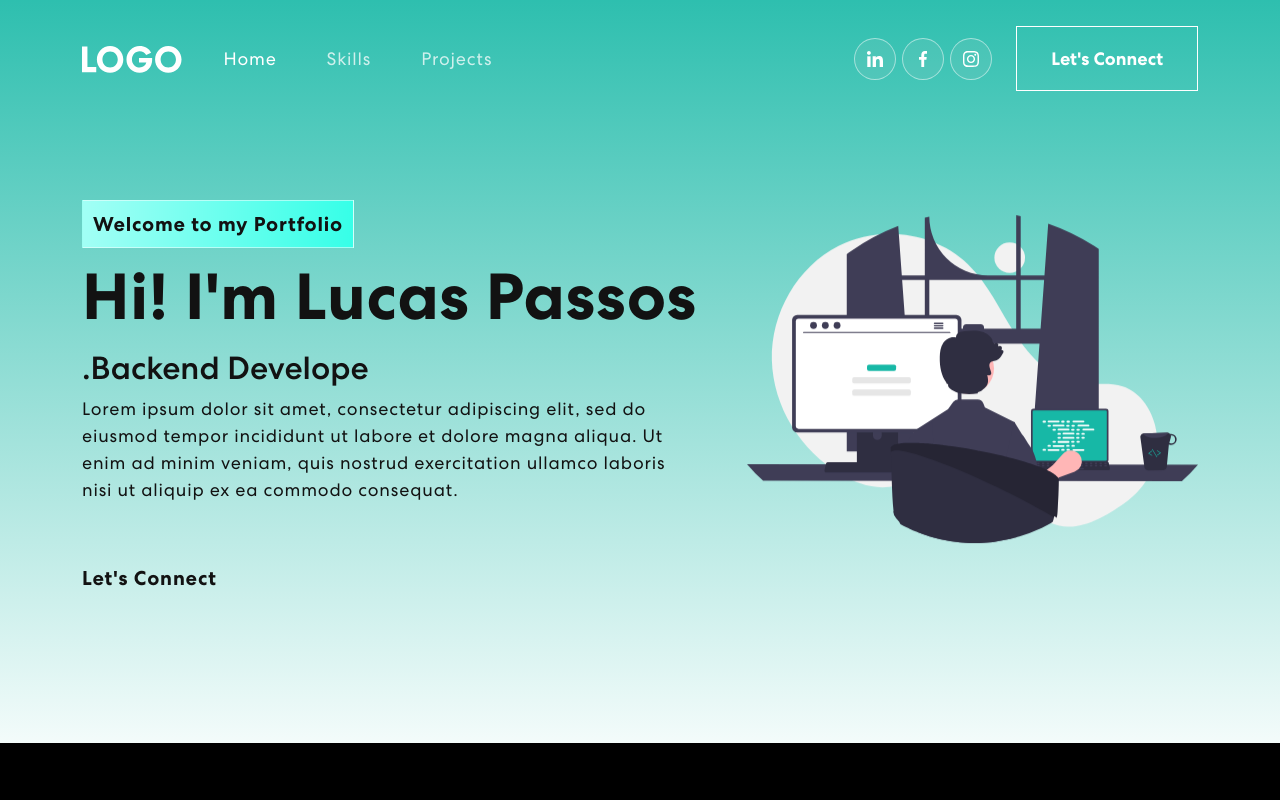
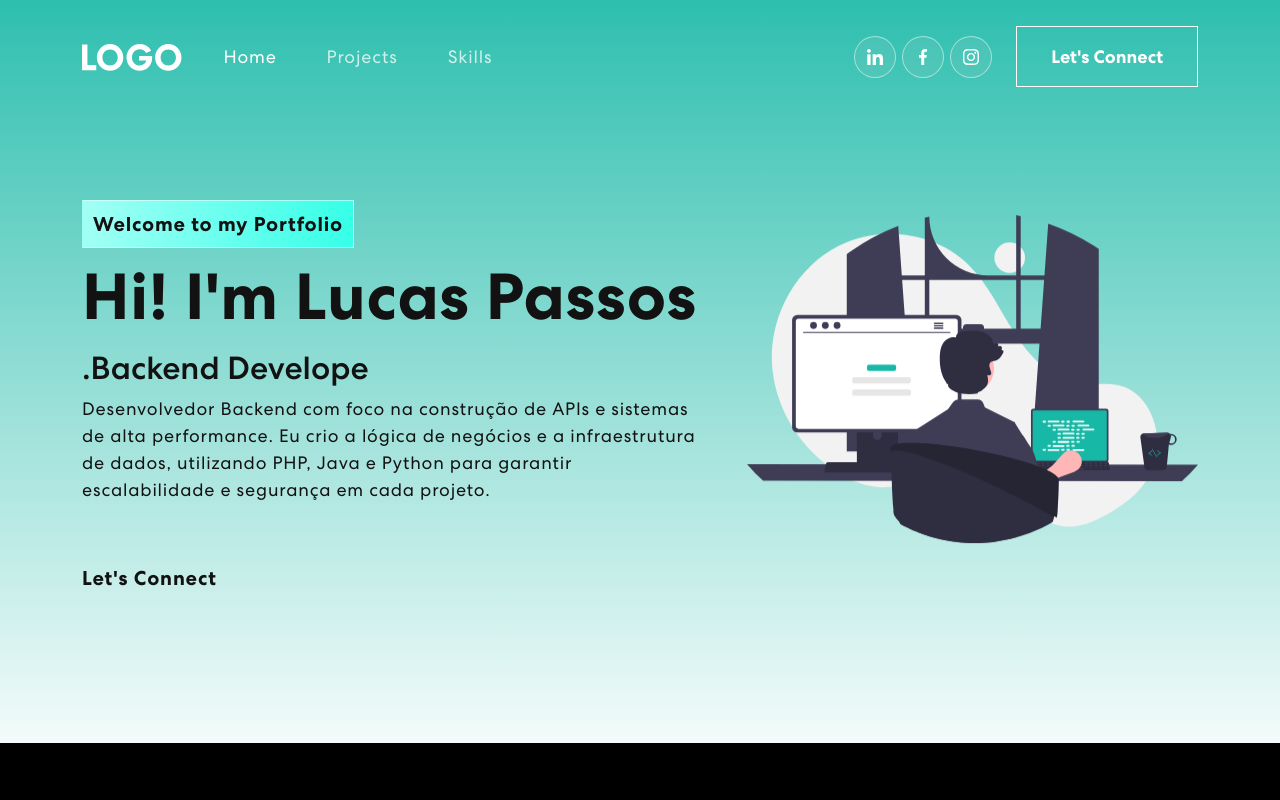
Before and after one commit to lucaspscode/personal-portfolio, a React (Create React App) app: page / in a window 1280 px wide. Shown: the top 800 px of the page. Built offline with nearby package versions, Linux system fonts and the light colour scheme; some icons are missing.

Commit message:
Atualiza a descricao do Banner e os link do Nav

```diff
--- a/src/components/Banner.js
+++ b/src/components/Banner.js
@@ -48,7 +48,7 @@ export const Banner = () => {
                         <span className="tagline">Welcome to my Portfolio</span>
                         <h1>{`Hi! I'm Lucas Passos `}</h1>
                         <h2><span className="wrap">.{text}</span></h2>
-                        <p>Lorem ipsum dolor sit amet, consectetur adipiscing elit, sed do eiusmod tempor incididunt ut labore et dolore magna aliqua. Ut enim ad minim veniam, quis nostrud exercitation ullamco laboris nisi ut aliquip ex ea commodo consequat.</p>
+                        <p>Desenvolvedor Backend com foco na construção de APIs e sistemas de alta performance. Eu crio a lógica de negócios e a infraestrutura de dados, utilizando PHP, Java e Python para garantir escalabilidade e segurança em cada projeto.</p>
                         <button onClick={() => console.log('connect')}>Let's Connect <Icon name="bi bi-arrow-right-circle" /></button>
                     </Col>
                     <Col xs={12} md={6} xl={5}>
--- a/src/components/NavBar.js
+++ b/src/components/NavBar.js
@@ -40,8 +40,8 @@ export const NavBar = () => {
         <Navbar.Collapse id="basic-navbar-nav">
           <Nav className="me-auto">
             <Nav.Link href="#home" className={activeLink === 'home' ? 'active navbar-link' : 'navbar-link'} onClick={() => onUpdateActiveLink('home')}>Home</Nav.Link>
+            <Nav.Link href="#projects" className={activeLink === 'projects' ? 'active navbar-link' : 'navbar-link'} onClick={() => onUpdateActiveLink('projects')}>Projects</Nav.Link>
             <Nav.Link href="#skills" className={activeLink === 'skills' ? 'active navbar-link' : 'navbar-link'} onClick={() => onUpdateActiveLink('skills')}>Skills</Nav.Link>
-            <Nav.Link href="#projects" className={activeLink === 'projects' ? 'active navbar-link' : 'navbar-link'} onClick={() => onUpdateActiveLink('projects')}>Projects</Nav.Link>
           </Nav>
           <span className="navbar-text">
             <div className="social-icon">
@@ -49,7 +49,7 @@ export const NavBar = () => {
               <a href="#"><img src={navIcon2} alt="" /></a>
               <a href="#"><img src={navIcon3} alt="" /></a>
             </div>
-            <button className="vvd" onClick={() => console.log('connect')}><span>Let's Connect</span></button>
+            <a href="https://www.linkedin.com/in/dos-passos/"><button className="vvd" onClick={() => console.log('connect')} ><span>Let's Connect</span></button></a>
           </span>
         </Navbar.Collapse>
       </Container>
```
Also changed, not shown: 1 other file (tests, documents, lock files or other folders).
